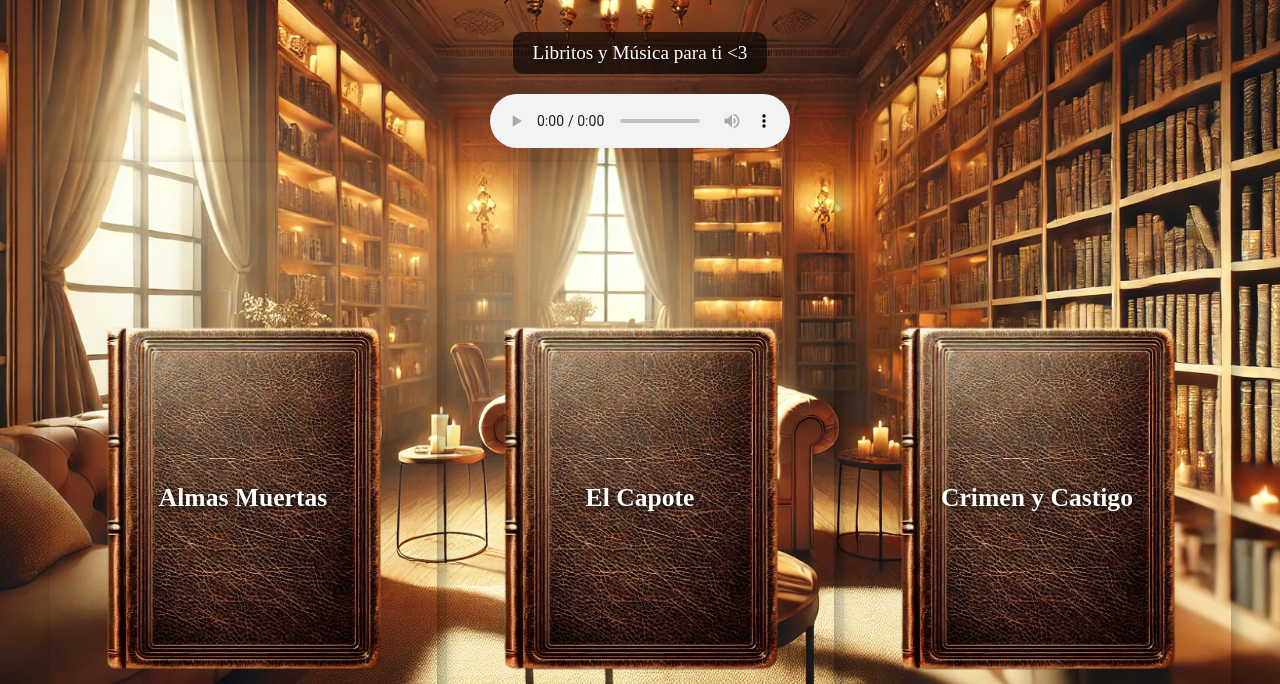
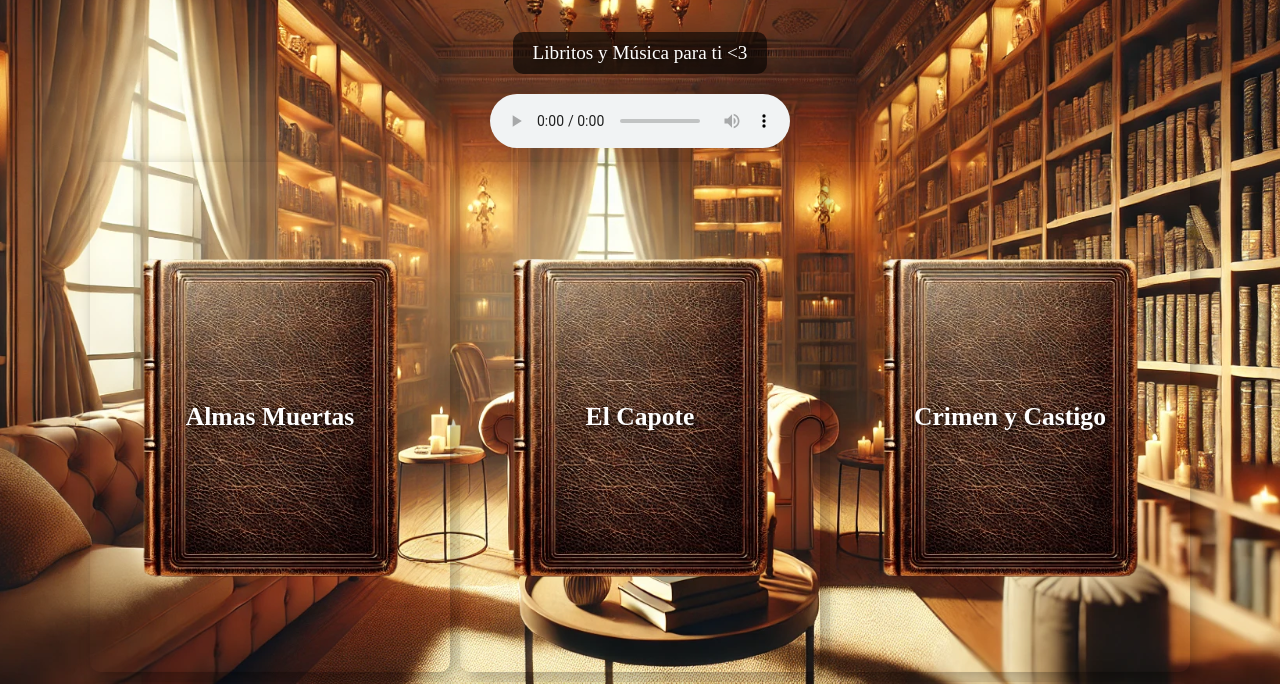
Before and after one commit to MAKG1306/LIBRERIA-DIGITAL, a plain HTML site: page index.html in a window 1280 px wide. Shown: the part 116-800 px from the top of the page. Drawn offline with Linux system fonts and the light colour scheme.

Commit message:
Update index.html

```diff
--- a/index.html
+++ b/index.html
@@ -40,8 +40,8 @@
             padding: 10px; /* Reduce el padding general */
         }
         .book {
-            width: 377px;
-            height: 661px;
+            width: 350px;
+            height: 500px;
             background-image: url('cover1.jpg');
             background-size: cover;
             background-position: center;
```
